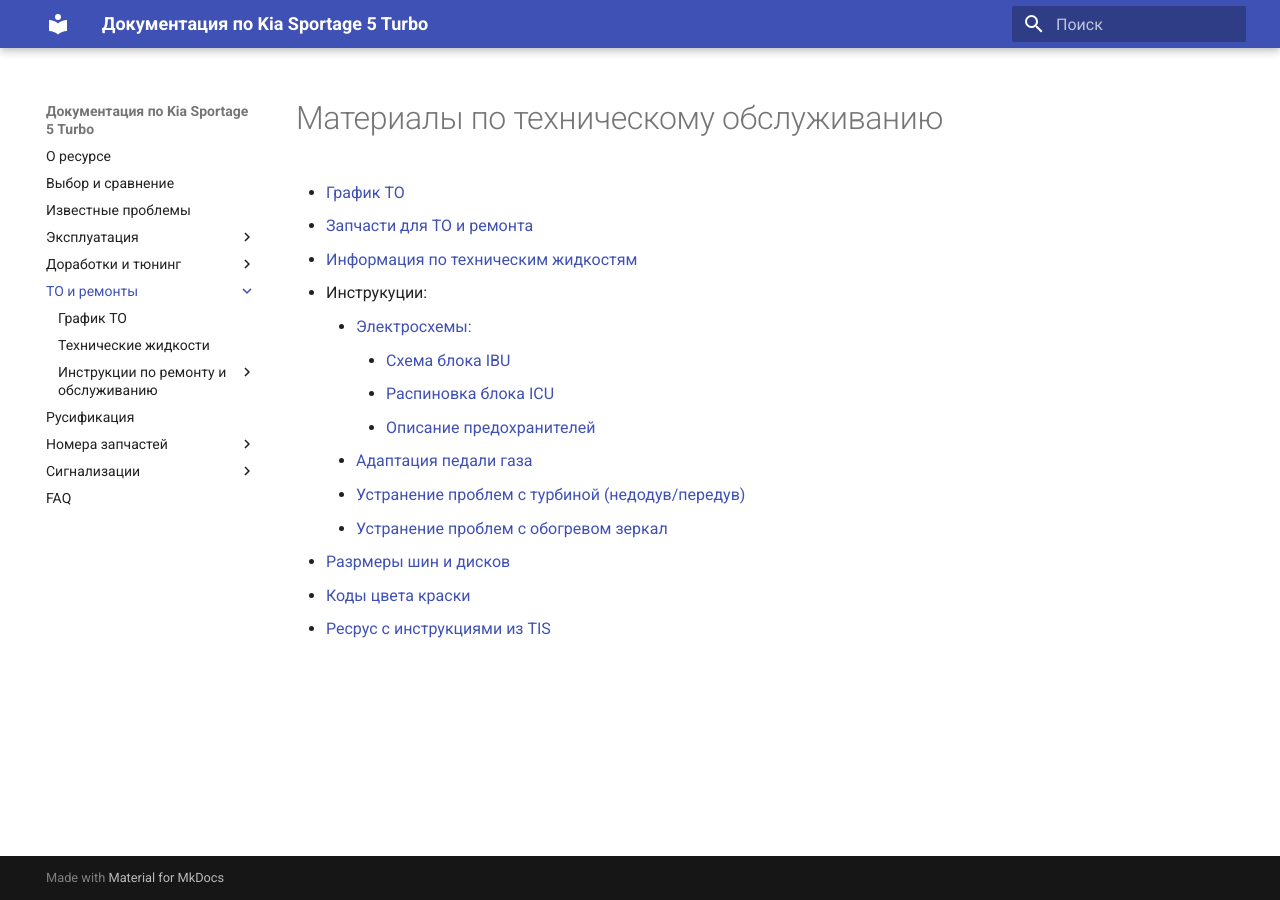
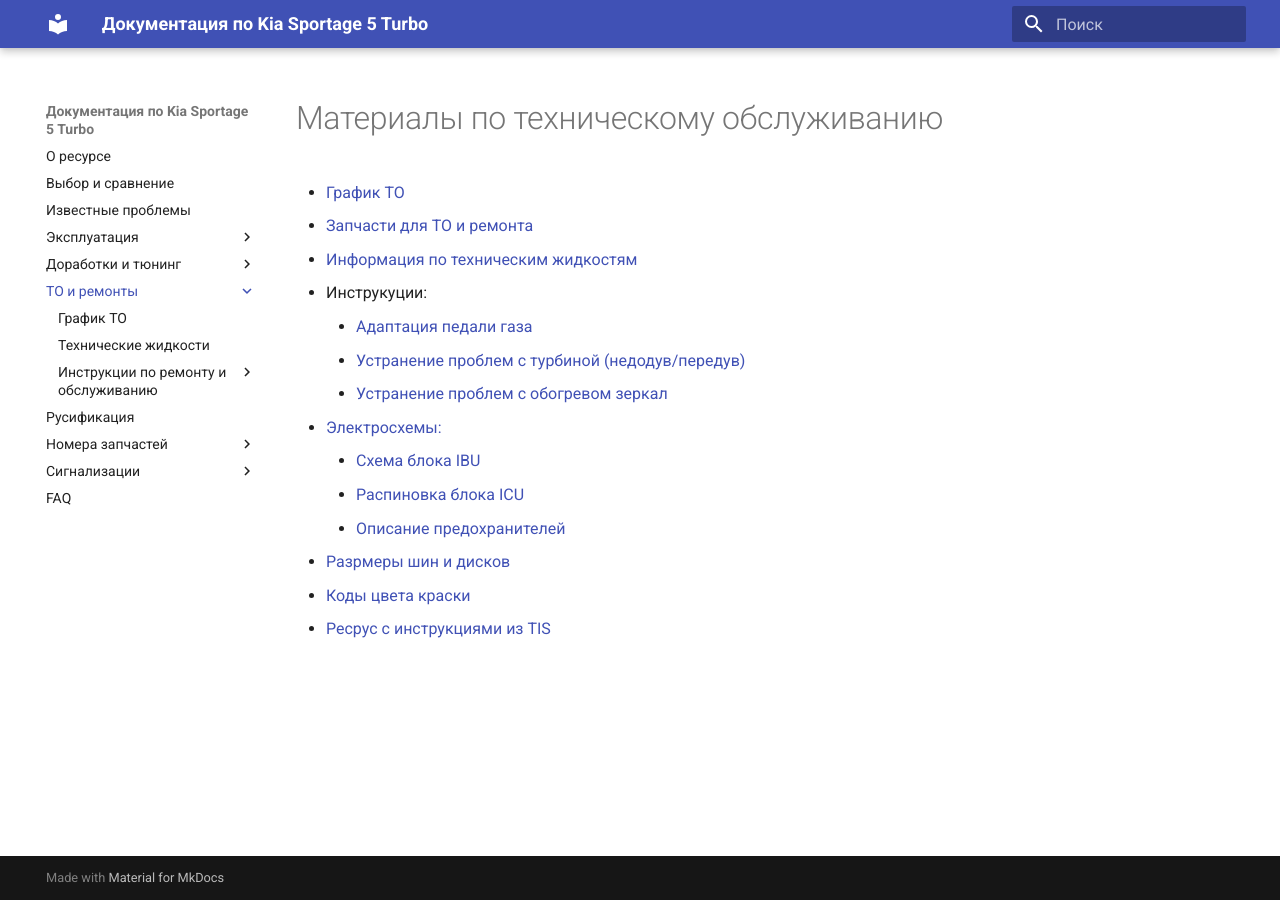
Before and after one commit to kia-sportage-docs/kia-sport5-docs, an MkDocs documentation site: the page built from docs/service/index.md, in a window 1280 px wide. Built offline with MkDocs 1.6.1 and Material for MkDocs 9.7.7, drawn with Linux system fonts in a browser that asks for light colours.

Commit message:
Мелкие правки

```diff
--- a/docs/service/index.md
+++ b/docs/service/index.md
@@ -4,13 +4,13 @@
 - [Запчасти для ТО и ремонта](../part/index.md)
 - [Информация по техническим жидкостям](oil.md)
 - Инструкуции:
-      - [Электросхемы:](manuals/electrical_circuits/index.md)
-        - [Схема блока IBU](manuals/electrical_circuits/ibu.md)
-        - [Распиновка блока ICU](manuals/electrical_circuits/icu.md)
-        - [Описание предохранителей](manuals/electrical_circuits/fuse.md)
-      - [Адаптация педали газа](manuals/gas-adaptation.md)
-      - [Устранение проблем с турбиной (недодув/передув)](manuals/turbine.md)
-      - [Устранение проблем с обогревом зеркал](manuals/glass-heat.md)
+    - [Адаптация педали газа](manuals/gas-adaptation.md)
+    - [Устранение проблем с турбиной (недодув/передув)](manuals/turbine.md)
+    - [Устранение проблем с обогревом зеркал](manuals/glass-heat.md)
+- [Электросхемы:](manuals/electrical_circuits/index.md)
+    - [Схема блока IBU](manuals/electrical_circuits/ibu.md)
+    - [Распиновка блока ICU](manuals/electrical_circuits/icu.md)
+    - [Описание предохранителей](manuals/electrical_circuits/fuse.md)
 - [Разрмеры шин и дисков](manuals/wheels.md)
 - [Коды цвета краски](manuals/colors.md)
 - [Ресрус с инструкциями из TIS](https://kiagds.ru)
```
Also changed, not shown: docs/index.md (+2 -0 lines).
